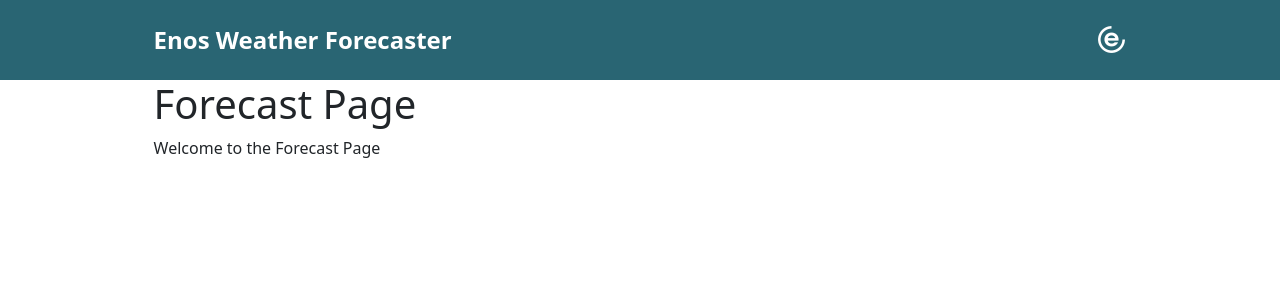
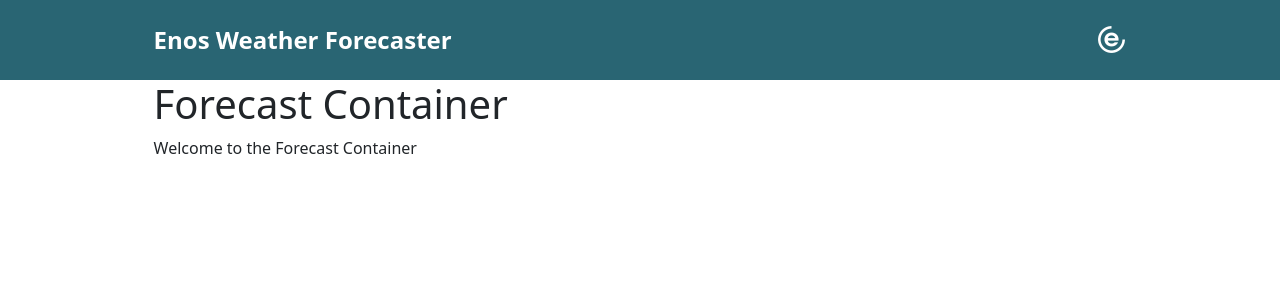
Before and after one commit to ensonal/EnosWeatherForecast-React, a React (Create React App) app in the folder enos-app/: page /forecast in a window 1280 px wide. Shown: the top 300 px of the page. Built offline with nearby package versions, Linux system fonts and the light colour scheme.

Commit message:
create forecast page

```diff
--- /dev/null
+++ b/enos-app/src/modules/forecast/ui/ForecastContainer.tsx
@@ -0,0 +1,8 @@
+export function ForecastContainer() {
+    return (
+        <div>
+            <h1>Forecast Container</h1>
+            <p>Welcome to the Forecast Container</p>
+        </div>
+    );
+}
--- a/enos-app/src/pages/ForecastPage/ForecastPage.tsx
+++ b/enos-app/src/pages/ForecastPage/ForecastPage.tsx
@@ -1,8 +1,9 @@
+import { ForecastContainer } from "../../modules/forecast/ui/ForecastContainer";
+
 export default function ForecastPage() {
     return (
         <div className="default-page">
-            <h1>Forecast Page</h1>
-            <p>Welcome to the Forecast Page</p>
+            <ForecastContainer />
         </div>
     );
 }
```
